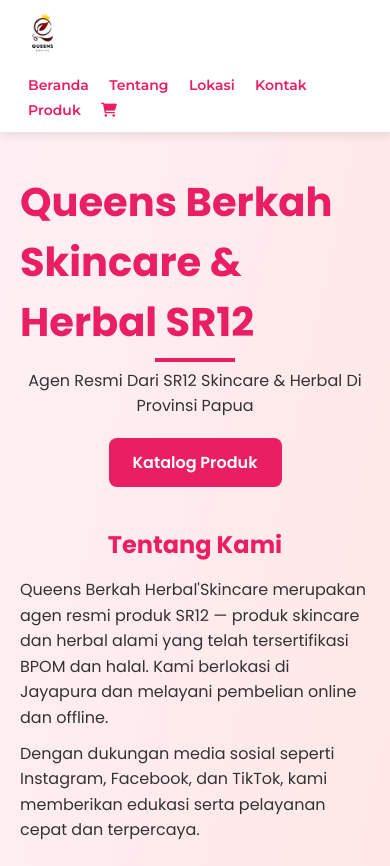
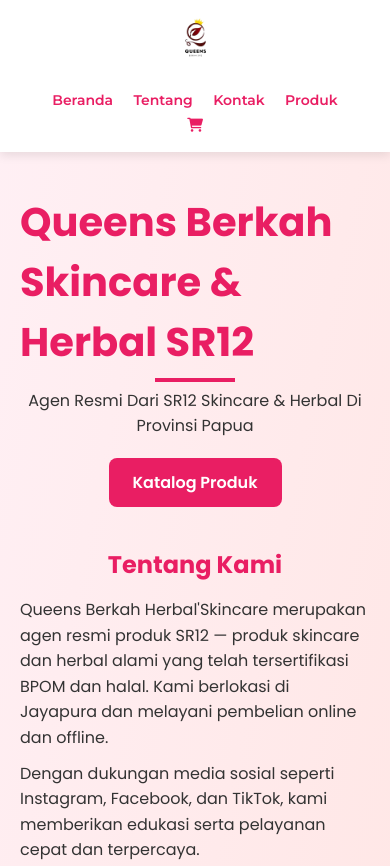
Before and after one commit to alfanarfiansyah/queensberkahSR12, a plain HTML site: page index.html in a window 390 px wide. Shown: the top 866 px of the page. Drawn offline with Linux system fonts and the light colour scheme.

Commit message:
Update index.html

```diff
--- a/index.html
+++ b/index.html
@@ -174,17 +174,18 @@
 
   header img {
     height: 45px !important;
+    margin-bottom: 10px;
   }
 
   header {
     flex-direction: column;
-    align-items: flex-start;
-    padding: 10px 20px;
+    align-items: center;
+    text-align: center;
   }
 
   nav {
+    justify-content: center;
     flex-wrap: wrap;
-    gap: 6px;
   }
 }
 
@@ -197,7 +198,6 @@
     <nav>
       <a href="index.html">Beranda</a>
       <a href="#tentang">Tentang</a>
-      <a href="#lokasi">Lokasi</a>
       <a href="https://wa.me/6281267918160">Kontak</a>
       <a href="cari barang.html">Produk</a>
       <a href="keranjang belanja.html"><i class="fas fa-shopping-cart"></i></a>
```
